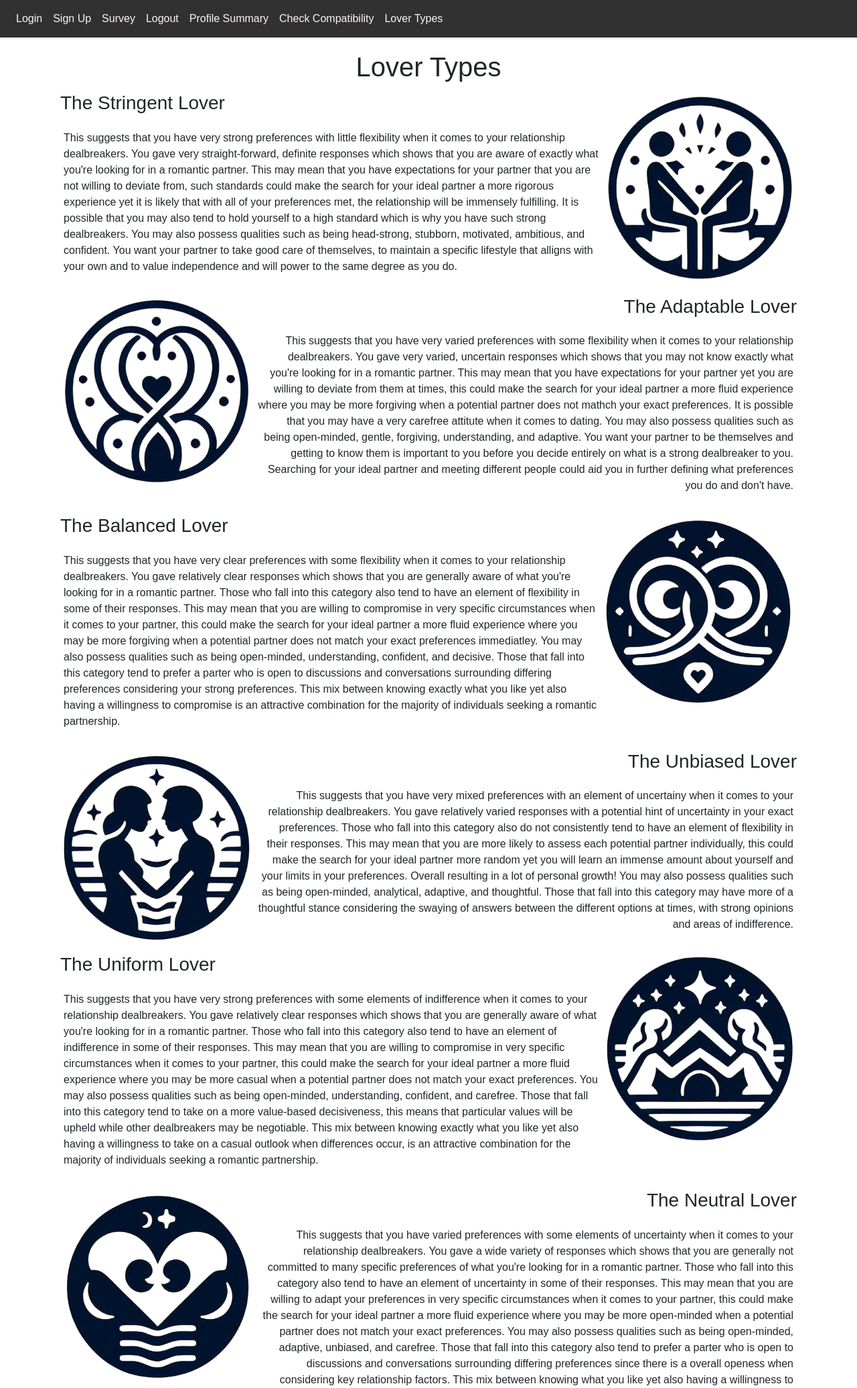
After one commit to SaoirseODonovan/FinalYearProject, a Flask app: page /types in a window 1280 px wide. The commit adds this page. Shown: the top 2072 px of the page at 67% size. Run offline with Flask 3, Linux system fonts and the light colour scheme; a user stored in the database is signed in; parts of the project's set-up code (start-up, migrations or seed data) failed here and were passed over; some libraries are stand-ins or nearby versions.

Commit message:
Added lover types page
Now there is a page that has descriptions of the variety of lover types
or cluster options, this is more of a placeholder for now.

Signed-off-by: Saoirse O'Donovan <saoirseodonovan13@gmail.com>

```diff
--- a/website/static/main.css
+++ b/website/static/main.css
@@ -28,6 +28,9 @@ body {
     color: #fbf5f3;
   }
   .nav-link[id="match"] {
+    color: #fbf5f3;
+  }
+  .nav-link[id="types"] {
     color: #fbf5f3;
   }
 
@@ -70,3 +73,32 @@ body {
 .colourFive {
     background: #283D2A;
 }
+
+#type-left {
+  float: left;
+  width: 300px;
+  height: 300px;
+  padding: 10px;
+}
+#type-right {
+  float: right;
+  width: 300px;
+  height: 300px;
+  padding: 10px;
+}
+#h3-left {
+  text-align: left;
+  padding: 5px;
+}
+#h3-right {
+  text-align: right;
+  padding: 5px;
+}
+#p-left {
+  text-align: left;
+  padding: 10px;
+}
+#p-right {
+  text-align: right;
+  padding: 10px;
+}
--- a/website/templates/base.html
+++ b/website/templates/base.html
@@ -46,6 +46,7 @@
                     {% if current_user.is_authenticated %}
                         <a class="nav-item nav-link" id="group" href="/group">Profile Summary</a>
                         <a class="nav-item nav-link" id="match" href="/match">Check Compatibility</a>
+                        <a class="nav-item nav-link" id="types" href="/types">Lover Types</a>
                     {% endif %}
             </div>
         </div>
--- /dev/null
+++ b/website/templates/types.html
@@ -0,0 +1,155 @@
+{% extends "base.html" %} {% block title %}Early Days | Types {% endblock %} {% block content_MAIN %}
+<!DOCTYPE html>
+<html lang="en">
+<head>
+    <title>Lover Types</title>
+</head>
+<body>
+    <div style="padding-top: 20px;padding-bottom: 10px;">
+        <h1 class="text-center">Lover Types</h1>
+    <div>
+        <img id="type-right" src="{{ url_for('static', filename='images/type9.png') }}" alt="type9">
+    </div>
+        <div>
+        <h3 id="h3-left">The Stringent Lover</h3>
+        <p id="p-left">
+            This suggests that you have very strong preferences with little flexibility when it comes to your relationship dealbreakers.
+
+            You gave very straight-forward, definite responses which shows that you are aware of exactly what you're looking for in a romantic partner.
+            This may mean that you have expectations for your partner that you are not willing to deviate from, such standards could make the search for your ideal partner a more rigorous experience yet it is likely that with all of your preferences met, the relationship will be immensely fulfilling.
+            It is possible that you may also tend to hold yourself to a high standard which is why you have such strong dealbreakers.
+            You may also possess qualities such as being head-strong, stubborn, motivated, ambitious, and confident.
+            You want your partner to take good care of themselves, to maintain a specific lifestyle that alligns with your own and to value independence and will power to the same degree as you do.
+        </p>
+    </div>
+    <div>
+        <div>
+            <img id="type-left" src="{{ url_for('static', filename='images/type6.png') }}" alt="type6">
+        </div>
+    <h3 id="h3-right">The Adaptable Lover</h3>
+    <p id="p-right">
+        This suggests that you have very varied preferences with some flexibility when it comes to your relationship dealbreakers.
+
+        You gave very varied, uncertain responses which shows that you may not know exactly what you're looking for in a romantic partner.
+        This may mean that you have expectations for your partner yet you are willing to deviate from them at times, this could make the search for your ideal partner a more fluid experience where you may be more forgiving when a potential partner does not mathch your exact preferences.
+        It is possible that you may have a very carefree attitute when it comes to dating.
+        You may also possess qualities such as being open-minded, gentle, forgiving, understanding, and adaptive.
+        You want your partner to be themselves and getting to know them is important to you before you decide entirely on what is a strong dealbreaker to you.
+        Searching for your ideal partner and meeting different people could aid you in further defining what preferences you do and don't have.
+    </p>
+    </div>
+    <div>
+        <div>
+            <img id="type-right" src="{{ url_for('static', filename='images/type1.png') }}" alt="type1">
+        </div>
+    <h3 id="h3-left">The Balanced Lover</h3>
+    <p id="p-left">
+        This suggests that you have very clear preferences with some flexibility when it comes to your relationship dealbreakers.
+
+        You gave relatively clear responses which shows that you are generally aware of what you're looking for in a romantic partner.
+        Those who fall into this category also tend to have an element of flexibility in some of their responses.
+        This may mean that you are willing to compromise in very specific circumstances when it comes to your partner, this could make the search for your ideal partner a more fluid experience where you may be more forgiving when a potential partner does not match your exact preferences immediatley.
+        You may also possess qualities such as being open-minded, understanding, confident, and decisive.
+        Those that fall into this category tend to prefer a parter who is open to discussions and conversations surrounding differing preferences considering your strong preferences.
+        This mix between knowing exactly what you like yet also having a willingness to compromise is an attractive combination for the majority of individuals seeking a romantic partnership.
+    </p>
+    </div>
+    <div>
+        <div>
+            <img id="type-left" src="{{ url_for('static', filename='images/type2.png') }}" alt="type2">
+        </div>
+    <h3 id="h3-right">The Unbiased Lover</h3>
+    <p id="p-right">
+        This suggests that you have very mixed preferences with an element of uncertainy when it comes to your relationship dealbreakers.
+
+        You gave relatively varied responses with a potential hint of uncertainty in your exact preferences.
+        Those who fall into this category also do not consistently tend to have an element of flexibility in their responses.
+        This may mean that you are more likely to assess each potential partner individually, this could make the search for your ideal partner more random yet you will learn an immense amount about yourself and your limits in your preferences. Overall resulting in a lot of personal growth!
+        You may also possess qualities such as being open-minded, analytical, adaptive, and thoughtful.
+        Those that fall into this category may have more of a thoughtful stance considering the swaying of answers between the different options at times, with strong opinions and areas of indifference.
+    </p>
+    </div>
+    <div>
+        <div>
+            <img id="type-right" src="{{ url_for('static', filename='images/type7.png') }}" alt="type7">
+        </div>
+    <h3 id="h3-left">The Uniform Lover</h3>
+    <p id="p-left">
+        This suggests that you have very strong preferences with some elements of indifference when it comes to your relationship dealbreakers.
+
+        You gave relatively clear responses which shows that you are generally aware of what you're looking for in a romantic partner.
+        Those who fall into this category also tend to have an element of indifference in some of their responses.
+        This may mean that you are willing to compromise in very specific circumstances when it comes to your partner, this could make the search for your ideal partner a more fluid experience where you may be more casual when a potential partner does not match your exact preferences.
+        You may also possess qualities such as being open-minded, understanding, confident, and carefree.
+        Those that fall into this category tend to take on a more value-based decisiveness, this means that particular values will be upheld while other dealbreakers may be negotiable.
+        This mix between knowing exactly what you like yet also having a willingness to take on a casual outlook when differences occur, is an attractive combination for the majority of individuals seeking a romantic partnership.
+    </p>
+    </div>
+    <div>
+        <div>
+            <img id="type-left" src="{{ url_for('static', filename='images/type3.png') }}" alt="type3">
+        </div>
+    <h3 id="h3-right">The Neutral Lover</h3>
+    <p id="p-right">
+        This suggests that you have varied preferences with some elements of uncertainty when it comes to your relationship dealbreakers.
+
+        You gave a wide variety of responses which shows that you are generally not committed to many specific preferences of what you're looking for in a romantic partner.
+        Those who fall into this category also tend to have an element of uncertainty in some of their responses.
+        This may mean that you are willing to adapt your preferences in very specific circumstances when it comes to your partner, this could make the search for your ideal partner a more fluid experience where you may be more open-minded when a potential partner does not match your exact preferences.
+        You may also possess qualities such as being open-minded, adaptive, unbiased, and carefree.
+        Those that fall into this category also tend to prefer a parter who is open to discussions and conversations surrounding differing preferences since there is a overall openess when considering key relationship factors.
+        This mix between knowing what you like yet also having a willingness to take on a casual outlook when differences occur is an attractive combination for the majority of individuals seeking a romantic partnership.
+    </p>
+    </div>
+    <div>
+        <div>
+            <img id="type-right" src="{{ url_for('static', filename='images/type8.png') }}" alt="type8">
+        </div>
+    <h3 id="h3-left">The Diverse Lover</h3>
+    <p id="p-left">
+        This suggests that you have very strong preferences with some elements of indifference when it comes to your relationship dealbreakers.
+
+        You gave very varied, sometimes indifferent responses which shows that you are aware of exactly what you're looking for in a romantic partner yet you may prefer to assess preferences situationally.
+        Those who fall into this category also tend to have an element of versatility in their responses.
+        This may mean that you are willing to adapt your preferences in very specific circumstances when it comes to your partner, this could make the search for your ideal partner a more fluid experience where you may be more open-minded when a potential partner does not match your exact preferences.
+        You may also possess qualities such as being open-minded, adaptive, unbiased, and pragmatic.
+        Those that fall into this category also tend to prefer a parter who is open to discussions and conversations surrounding differing preferences since there is a overall expanded tolerance when considering key relationship factors.
+        You might not be the most flexible with your preferences yet your fairness when considering what you like and also having a willingness to take on a pragmatic outlook when differences occur, is an attractive combination for the majority of individuals seeking a romantic partnership. This will allow for you to observe a relationship realistically without adhering to idealistic perceptions.
+    </p>
+    </div>
+    <div>
+        <div>
+            <img id="type-left" src="{{ url_for('static', filename='images/type4.png') }}" alt="type4">
+        </div>
+    <h3 id="h3-right">The Flexible Lover</h3>
+    <p id="p-right">
+        This suggests that you have very clear preferences with some elements of indifference when it comes to your relationship dealbreakers.
+
+        You gave relatively clear responses which shows that you are generally aware of what you're looking for in a romantic partner.
+        Those who fall into this category also tend to have an element of indifference in some of their responses.
+        This may mean that you are willing to compromise in very specific circumstances when it comes to your partner, this could make the search for your ideal partner a more fluid experience where you may be more flexible when a potential partner does not match your exact preferences.
+        You may also possess qualities such as being open-minded, understanding, confident, and carefree.
+        Those that fall into this category tend to take on a more balanced approach to their decisiveness, this means that particular values will be upheld while other dealbreakers may be negotiable.
+        This mix between knowing exactly what you like and upholding those firm opinions, yet also having a willingness to take on a relaxed outlook when differences occur is an attractive combination for the majority of individuals seeking a romantic partnership.
+    </p>
+    </div>
+    <div>
+        <div>
+            <img id="type-right" src="{{ url_for('static', filename='images/type5.png') }}" alt="type5">
+        </div>
+    <h3 id="h3-left">The Rigorous Lover</h3>
+    <p id="p-left">
+        This suggests that you have very clear preferences with an elements of flexibility when it comes to your relationship dealbreakers.
+
+        You gave relatively clear responses which shows that you are generally aware of what you're looking for in a romantic partner.
+        Those who fall into this category can really be from either end of the spectrum. You have very firm preferences yet you might also tend to be more forgiving when it comes to some mismatched preferences.
+        This may mean that you are willing to compromise in very specific circumstances when it comes to your partner, this could make the search for your ideal partner a more fluid experience where you may be more flexible when a potential partner does not match your exact preferences.
+        You may also possess qualities such as being head-strong, stubborn, confident, and pragmatic.
+        Those that fall into this category tend to take on a more stringent approach to their decisiveness, this means that you know what your preferences are and you will stick by them.
+        This mix between knowing exactly what you like and upholding those firm opinions, yet also having a willingness to take on a balanced outlook when differences occur is an attractive combination for the majority of individuals seeking a romantic partnership.
+    </p>
+</div>
+</div>
+</body>
+</html>
+{% endblock %}
--- a/website/views.py
+++ b/website/views.py
@@ -28,6 +28,11 @@ def group():
 @login_required
 def match():
     return render_template("match.html", user=current_user)
+
+@views.route('/types', methods=['GET', 'POST'])
+@login_required
+def types():
+    return render_template("types.html", user=current_user)
 
 @views.route('/survey', methods=['GET', 'POST'])
 @login_required
```
Also changed, not shown: website/static/images/type1.png (added), website/static/images/type2.png (added), website/static/images/type3.png (added), website/static/images/type4.png (added), website/static/images/type5.png (added), website/static/images/type6.png (added), website/static/images/type7.png (added), website/static/images/type8.png (added), website/static/images/type9.png (added).
